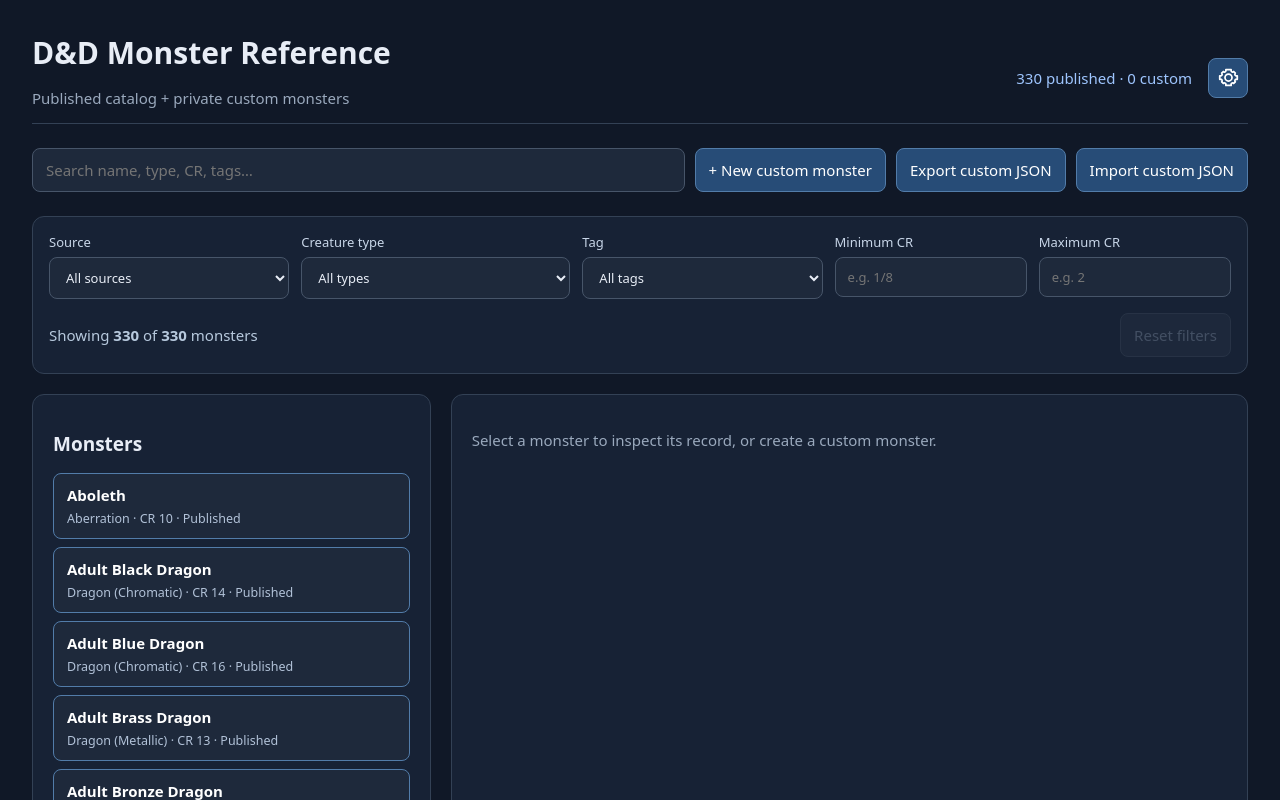
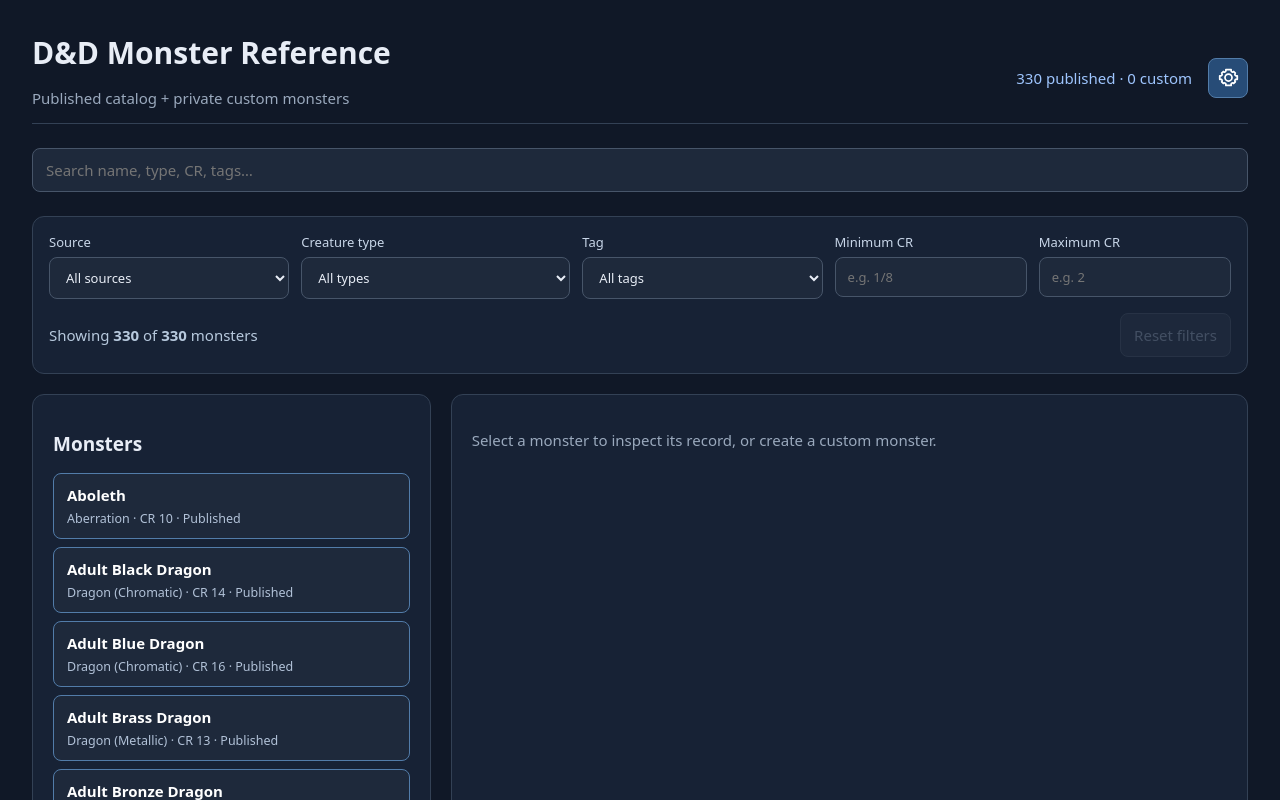
Before and after one commit to sebscape/dnd-monster-reference, a React (Vite) app: page / in a window 1280 px wide. Shown: the top 800 px of the page. Built offline with nearby package versions, Linux system fonts and the light colour scheme.

Commit message:
Move custom monster controls out of main toolbar into configuration

```diff
--- a/src/App.tsx
+++ b/src/App.tsx
@@ -172,11 +172,14 @@ export default function App() {
   }
   return <main>
     <header><div><h1>D&D Monster Reference</h1><p>Published catalog + private custom monsters</p></div><div style={{ display: "flex", alignItems: "center", gap: 16 }}><span className="count">{published.length} published · {custom.length} custom</span><button type="button" aria-label={showConfiguration ? "Return to monsters" : "App Configuration"} title={showConfiguration ? "Return to monsters" : "App Configuration"} aria-pressed={showConfiguration} onClick={() => { setShowConfiguration(v => !v); setEditing(null); }} style={{ display: "inline-flex", alignItems: "center", justifyContent: "center", padding: 8, width: 40, height: 40 }}><svg aria-hidden="true" width="21" height="21" viewBox="0 0 24 24" fill="none" stroke="currentColor" strokeWidth="2" strokeLinecap="round" strokeLinejoin="round"><path d="M12 8a4 4 0 1 0 0 8 4 4 0 0 0 0-8Z"/><path d="M19.4 15a1.7 1.7 0 0 0 .34 1.87l.06.06-1.87 1.87-.06-.06A1.7 1.7 0 0 0 16 18.4a1.7 1.7 0 0 0-1 .98V21h-6v-1.62a1.7 1.7 0 0 0-1-.98 1.7 1.7 0 0 0-1.87.34l-.06.06-1.87-1.87.06-.06A1.7 1.7 0 0 0 4.6 15a1.7 1.7 0 0 0-.98-1H2v-4h1.62a1.7 1.7 0 0 0 .98-1 1.7 1.7 0 0 0-.34-1.87L4.2 7.07 6.07 5.2l.06.06A1.7 1.7 0 0 0 8 5.6a1.7 1.7 0 0 0 1-.98V3h6v1.62a1.7 1.7 0 0 0 1 .98 1.7 1.7 0 0 0 1.87-.34l.06-.06 1.87 1.87-.06.06A1.7 1.7 0 0 0 19.4 9a1.7 1.7 0 0 0 .98 1H22v4h-1.62a1.7 1.7 0 0 0-.98 1Z"/></svg></button></div></header>
-    <div className="toolbar"><input aria-label="Search monsters" placeholder="Search name, type, CR, tags…" value={query} onChange={e => setQuery(e.target.value)} />
-      <button onClick={() => { setShowConfiguration(false); setEditing(newMonster()); }}>+ New custom monster</button>
-      <button onClick={() => downloadJson("custom-monsters.json", { schema_version: SCHEMA_VERSION, monsters: custom })}>Export custom JSON</button>
-      <label className="upload">Import custom JSON<input type="file" accept=".json,application/json" onChange={e => { void importCustom(e.target.files?.[0]); e.target.value = ""; }} /></label></div>
-    {showConfiguration ? <ArtworkConfiguration onClose={() => setShowConfiguration(false)} /> : <>
+    {!showConfiguration && <div className="toolbar"><input aria-label="Search monsters" placeholder="Search name, type, CR, tags…" value={query} onChange={e => setQuery(e.target.value)} /></div>}
+    {showConfiguration ? <ArtworkConfiguration
+      onClose={() => setShowConfiguration(false)}
+      onNewMonster={() => { setShowConfiguration(false); setEditing(newMonster()); }}
+      onExportCustom={() => downloadJson("custom-monsters.json", { schema_version: SCHEMA_VERSION, monsters: custom })}
+      onImportCustom={file => { void importCustom(file); }}
+      customError={error}
+    /> : <>
     <section className="filter-panel" aria-label="Monster filters">
       <div className="filter-fields">
         <label>Source<select value={sourceFilter} onChange={e => setSourceFilter(e.target.value)}><option value="all">All sources</option><option value="published">Published</option><option value="custom">Custom</option></select></label>
```
